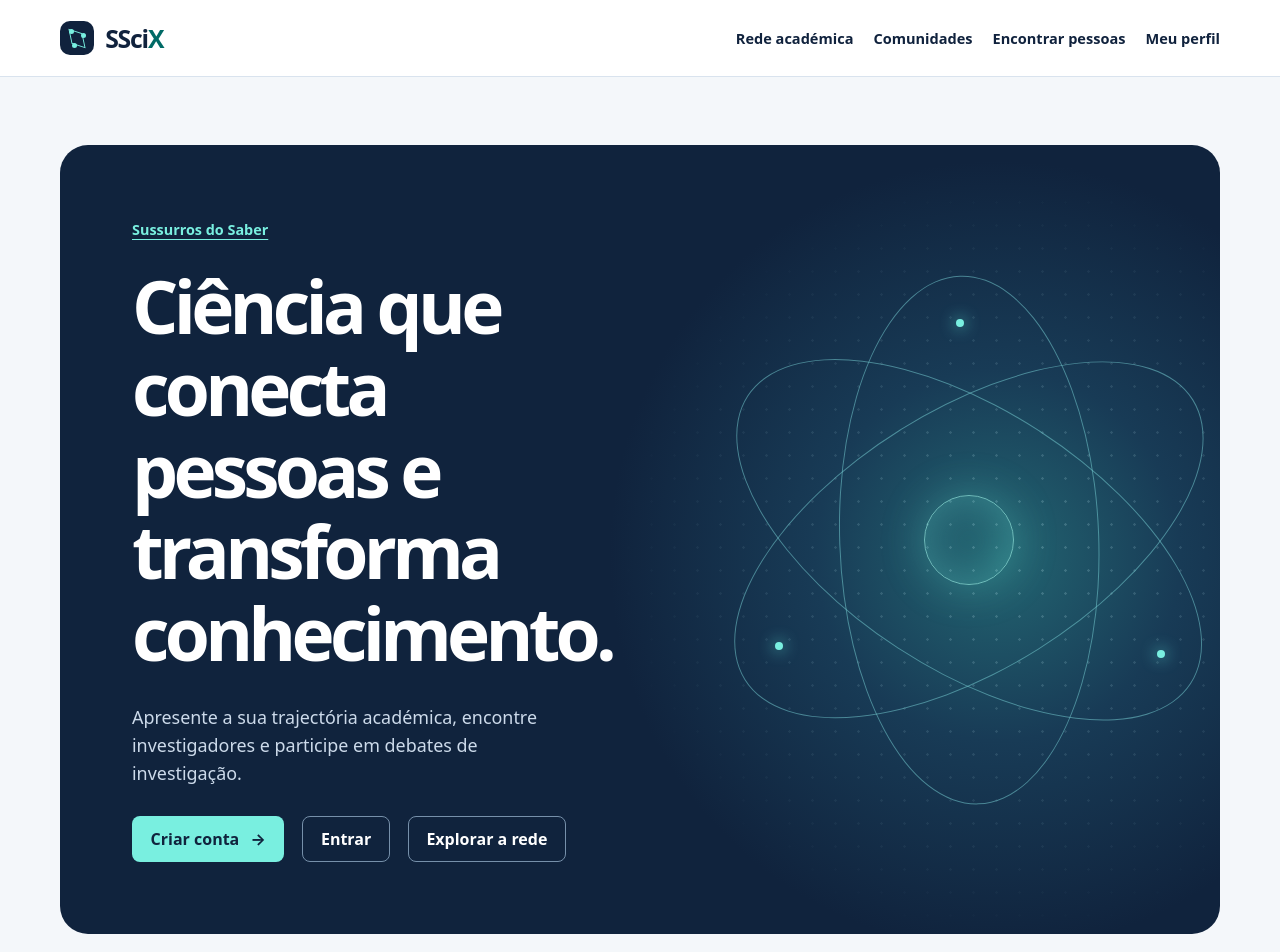
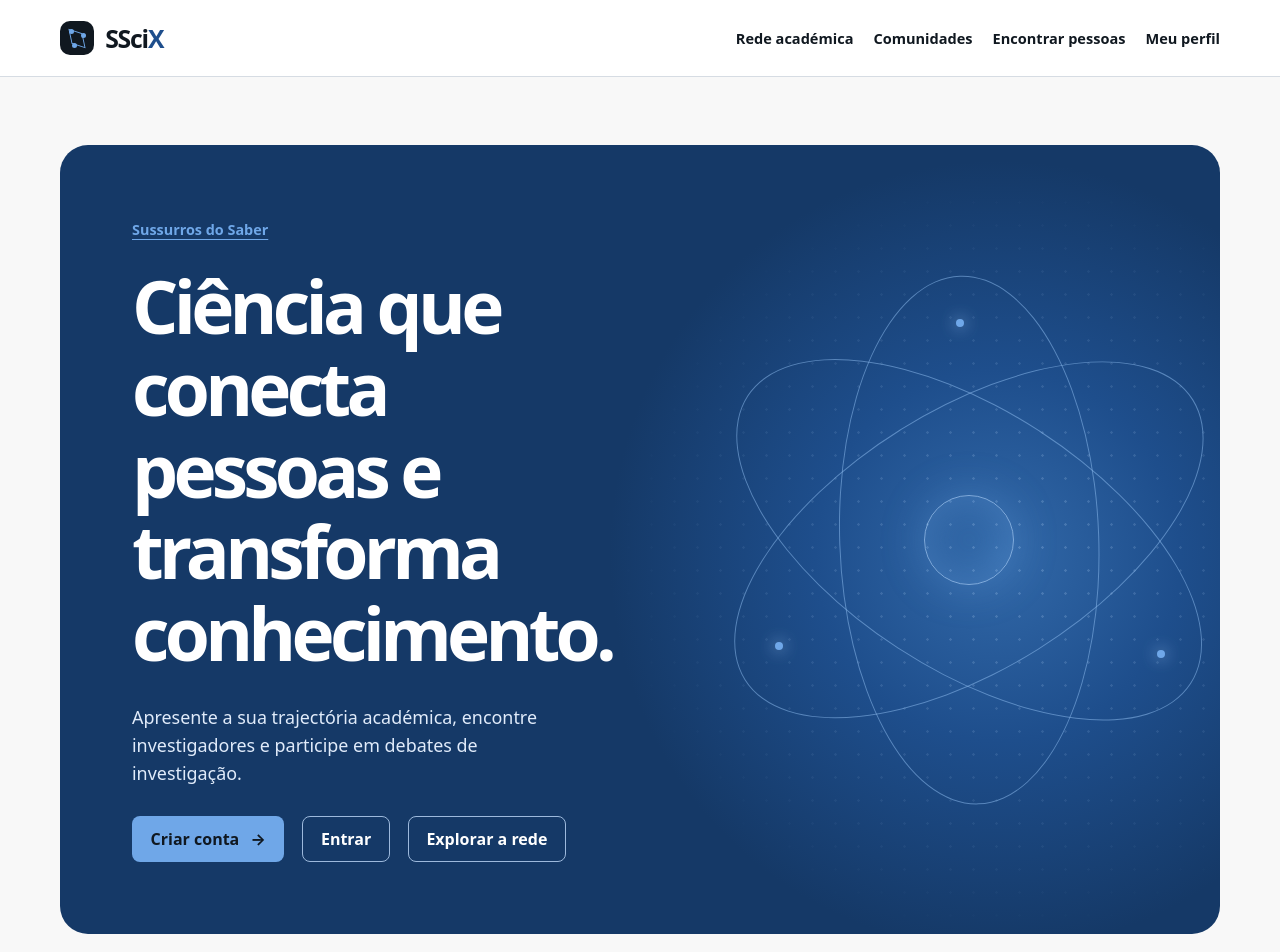
Before and after one commit to mergior-goriate/SSciX, a Next.js app in the folder web/: page / in a window 1280 px wide. Shown: the top 952 px of the page. Built offline with nearby package versions, Linux system fonts and the light colour scheme.

Commit message:
Apply the Sussurros do Saber brand palette to SSciX

```diff
--- a/web/app/styles.css
+++ b/web/app/styles.css
@@ -1,12 +1,16 @@
+/* Cores da marca Sussurros do Saber. */
 :root {
   color-scheme: light;
-  --background: #f4f7fa;
+  --background: #f8f8f8;
   --paper: #fff;
-  --ink: #10223d;
-  --muted: #4e6179;
-  --line: #d9e3ee;
-  --teal: #006a66;
-  --teal-bright: #79efe0;
+  --ink: #101820;
+  --muted: #526171;
+  --line: #d6dce3;
+  --brand: #1e4e8c;
+  --brand-deep: #153967;
+  --brand-light: #6fa7e8;
+  --brand-wash: #e8f1fc;
+  --coral: #b2352b;
 }
 * { box-sizing: border-box; }
 body {
@@ -16,8 +20,8 @@ body {
   font-family: system-ui, -apple-system, BlinkMacSystemFont, "Segoe UI", sans-serif;
   line-height: 1.55;
 }
-a { color: var(--teal); text-underline-offset: .28em; }
-a:focus-visible, button:focus-visible, summary:focus-visible { outline: 3px solid #169c92; outline-offset: 4px; }
+a { color: var(--brand); text-underline-offset: .28em; }
+a:focus-visible, button:focus-visible, summary:focus-visible { outline: 3px solid var(--brand); outline-offset: 4px; }
 h1, h2, p { margin-top: 0; }
 h1, h2 { line-height: 1.12; letter-spacing: -.04em; }
 h1 { font-size: clamp(2rem, 5vw, 3rem); margin-bottom: .42em; }
@@ -29,57 +33,57 @@ h2 { font-size: 1.45rem; margin-bottom: .8em; }
 .header-inner nav a { color: var(--ink); font-size: .91rem; font-weight: 650; text-decoration: none; }
 .header-inner nav a:hover { text-decoration: underline; }
 .wordmark { display: flex; align-items: center; gap: .7rem; font-size: 1.55rem; font-weight: 820; letter-spacing: -.05em; color: var(--ink); text-decoration: none; }
-.accent { color: var(--teal); }
+.accent { color: var(--brand); }
 .mark { width: 34px; height: 34px; border-radius: 10px; background: var(--ink); display: block; position: relative; }
-.mark i { position: absolute; display: block; width: 5px; height: 5px; background: var(--teal-bright); border-radius: 50%; }
+.mark i { position: absolute; display: block; width: 5px; height: 5px; background: var(--brand-light); border-radius: 50%; }
 .mark i:nth-child(1) { top: 8px; left: 9px; }
 .mark i:nth-child(2) { top: 12px; right: 8px; }
 .mark i:nth-child(3) { bottom: 7px; left: 12px; }
-.mark::after { position: absolute; inset: 10px 10px 9px 10px; content: ""; border: 1px solid var(--teal-bright); transform: skew(12deg, 18deg); }
+.mark::after { position: absolute; inset: 10px 10px 9px 10px; content: ""; border: 1px solid var(--brand-light); transform: skew(12deg, 18deg); }
 .site-footer { margin-top: 40px; padding: 22px 0 32px; border-top: 1px solid var(--line); display: flex; flex-wrap: wrap; justify-content: space-between; gap: .65rem 2rem; font-size: .85rem; color: var(--muted); }
 .landing { padding-top: clamp(26px, 6vw, 68px); }
 .hero {
   min-height: 520px; display: grid; align-items: center; grid-template-columns: 1.25fr 1fr;
-  position: relative; isolation: isolate; overflow: hidden; background: #10233d;
+  position: relative; isolation: isolate; overflow: hidden; background: var(--brand-deep);
   color: #fff; border-radius: 28px;
 }
 .hero-copy { padding: clamp(28px, 6vw, 72px); z-index: 1; }
-.parent-brand { color: var(--teal-bright); font-size: .9rem; font-weight: 670; display: inline-block; margin-bottom: 24px; }
+.parent-brand { color: var(--brand-light); font-size: .9rem; font-weight: 670; display: inline-block; margin-bottom: 24px; }
 .hero h1 { max-width: 13ch; font-size: clamp(2.5rem, 5.7vw, 4.8rem); letter-spacing: -.065em; }
-.hero p { max-width: 41ch; color: #ccdaea; font-size: clamp(1rem, 2vw, 1.12rem); margin-bottom: 28px; }
+.hero p { max-width: 41ch; color: #e0ebfa; font-size: clamp(1rem, 2vw, 1.12rem); margin-bottom: 28px; }
 .hero-actions, .profile-actions { display: flex; flex-wrap: wrap; gap: 12px 18px; align-items: center; }
 .primary, .secondary, .danger {
   display: inline-flex; gap: .7em; align-items: center; justify-content: center; width: fit-content;
   min-height: 44px; border-radius: 8px; border: 1px solid transparent; padding: .62em 1.1em;
   font: inherit; font-weight: 700; text-decoration: none; cursor: pointer; transition: background-color .15s;
 }
-.primary { background: #076c67; color: white; }
-.primary:hover { background: #075551; }
-.secondary { background: var(--paper); color: var(--ink); border-color: #becddb; }
-.secondary:hover { background: #eaf1f7; }
-.hero .primary { background: var(--teal-bright); color: #10233d; }
-.hero .primary:hover { background: #b4fff6; }
-.hero .secondary { background: transparent; border-color: #7690aa; color: white; }
-.hero .secondary:hover { background: #293f5a; }
-.danger { background: #a12a3b; color: white; }
-.danger:hover { background: #7e1c2a; }
+.primary { background: var(--brand); color: white; }
+.primary:hover { background: var(--brand-deep); }
+.secondary { background: var(--paper); color: var(--ink); border-color: #b9c7d8; }
+.secondary:hover { background: var(--brand-wash); }
+.hero .primary { background: var(--brand-light); color: var(--ink); }
+.hero .primary:hover { background: #a5cbf5; }
+.hero .secondary { background: transparent; border-color: #9db9dc; color: white; }
+.hero .secondary:hover { background: #244d81; }
+.danger { background: var(--coral); color: white; }
+.danger:hover { background: #8a2b24; }
 button:disabled { opacity: .62; cursor: default; }
 .atlas {
   position: absolute; right: -6%; inset-block: 0; width: 60%;
-  background: radial-gradient(ellipse at 58% 52%, #236672 0%, #183b56 32%, transparent 68%);
+  background: radial-gradient(ellipse at 58% 52%, #3269a9 0%, #1e4e8c 32%, transparent 68%);
   pointer-events: none;
 }
 .atlas::before {
   content: ""; position: absolute; inset: 0; opacity: .25;
-  background: radial-gradient(circle, #b3dce6 1px, transparent 1.5px) 0 0 / 23px 23px;
+  background: radial-gradient(circle, #b5d3f5 1px, transparent 1.5px) 0 0 / 23px 23px;
   mask-image: radial-gradient(ellipse at 60% 52%, black, transparent 67%);
 }
-.orbit { position: absolute; left: 54%; top: 50%; width: 76%; height: 33%; border: 1px solid #7ad2d784; border-radius: 50%; }
+.orbit { position: absolute; left: 54%; top: 50%; width: 76%; height: 33%; border: 1px solid #91bff284; border-radius: 50%; }
 .orbit-one { transform: translate(-50%, -50%) rotate(-32deg); }
 .orbit-two { transform: translate(-50%, -50%) rotate(33deg); }
 .orbit-three { transform: translate(-50%, -50%) rotate(88deg); }
-.orbit-core { position: absolute; left: 54%; top: 50%; width: 90px; height: 90px; transform: translate(-50%, -50%); border-radius: 50%; border: 1px solid #93e9dfb0; box-shadow: 0 0 45px #6ae5d744, inset 0 0 45px #6ae5d755; }
-.star { position: absolute; width: 8px; height: 8px; border-radius: 50%; background: var(--teal-bright); box-shadow: 0 0 16px #6affed; }
+.orbit-core { position: absolute; left: 54%; top: 50%; width: 90px; height: 90px; transform: translate(-50%, -50%); border-radius: 50%; border: 1px solid #a5cbf5b0; box-shadow: 0 0 45px #6fa7e844, inset 0 0 45px #6fa7e855; }
+.star { position: absolute; width: 8px; height: 8px; border-radius: 50%; background: var(--brand-light); box-shadow: 0 0 16px #a5cbf5; }
 .star-one { left: 26%; top: 63%; }
 .star-two { left: 81%; top: 64%; }
 .star-three { left: 52%; top: 22%; }
@@ -92,27 +96,27 @@ button:disabled { opacity: .62; cursor: default; }
 label { display: grid; gap: 5px; min-width: 0; font-size: .92rem; font-weight: 660; }
 small { font-size: .81rem; font-weight: 450; }
 input, textarea, select {
-  width: 100%; min-height: 44px; padding: 9px 11px; border: 1px solid #aebdce; border-radius: 7px;
+  width: 100%; min-height: 44px; padding: 9px 11px; border: 1px solid #aebed1; border-radius: 7px;
   color: var(--ink); background: var(--paper); font: inherit; font-size: 1rem; font-weight: 450;
 }
-input:focus, select:focus, textarea:focus { outline: 2px solid #169c92; outline-offset: 1px; }
-input::placeholder { color: #5c6b7d; }
+input:focus, select:focus, textarea:focus { outline: 2px solid var(--brand); outline-offset: 1px; }
+input::placeholder { color: var(--muted); }
 textarea { resize: vertical; }
 .check { display: flex; align-items: flex-start; gap: 10px; font-weight: 450; }
-.check input { width: 17px; min-height: 17px; flex-shrink: 0; margin: .18em 0 0; accent-color: var(--teal); }
+.check input { width: 17px; min-height: 17px; flex-shrink: 0; margin: .18em 0 0; accent-color: var(--brand); }
 .auth-links { display: flex; flex-wrap: wrap; gap: 10px 22px; margin-top: 24px; font-size: .9rem; }
-.notice { margin: 14px 0 0; padding: .7em .9em; border-radius: 7px; color: #064c48; background: #e6f7f4; }
-.notice.error { color: #812134; background: #fcebee; }
+.notice { margin: 14px 0 0; padding: .7em .9em; border-radius: 7px; color: var(--brand-deep); background: var(--brand-wash); }
+.notice.error { color: #8a2b24; background: #faecea; }
 .profile-heading { display: flex; flex-wrap: wrap; justify-content: space-between; align-items: flex-start; gap: 10px 20px; }
 .profile-grid { display: grid; grid-template-columns: minmax(0, 1fr) minmax(250px, .39fr); gap: 18px; align-items: start; }
 .field-grid { display: grid; grid-template-columns: repeat(2, minmax(0, 1fr)); gap: 16px; }
 .account-panel { padding: clamp(20px, 3vw, 30px); }
-summary { cursor: pointer; color: #8b2034; font-weight: 650; }
+summary { cursor: pointer; color: #8a2b24; font-weight: 650; }
 .public-profile { max-width: 760px; margin-inline: auto; overflow-wrap: anywhere; }
 .public-heading { display: flex; align-items: center; gap: 1rem; margin-bottom: 24px; }
 .public-heading h1 { margin: 0; }
 .public-heading p { margin: .15em 0 0; }
-.initials { flex: 0 0 58px; aspect-ratio: 1; display: grid; place-items: center; border-radius: 50%; background: #d8f4ef; color: var(--teal); font-size: 1.3rem; font-weight: 770; text-transform: uppercase; }
+.initials { flex: 0 0 58px; aspect-ratio: 1; display: grid; place-items: center; border-radius: 50%; background: var(--brand-wash); color: var(--brand); font-size: 1.3rem; font-weight: 770; text-transform: uppercase; }
 .biography { white-space: pre-wrap; }
 dl > div { display: grid; grid-template-columns: minmax(130px, .4fr) 1fr; gap: 16px; border-top: 1px solid var(--line); padding-block: 12px; }
 dt { font-weight: 660; }
@@ -140,25 +144,24 @@ dd { margin: 0; }
 .network-stack h2 { margin-bottom: .25rem; }
 .network-post header { display: flex; justify-content: space-between; flex-wrap: wrap; gap: .5rem; margin-bottom: .8rem; }
 .network-post p { margin-top: .65rem; overflow-wrap: anywhere; }
-.network-stack button[aria-pressed="true"] { background: #daeee9; border-color: var(--teal); }
+.network-stack button[aria-pressed="true"] { background: var(--brand-wash); border-color: var(--brand); }
 
-body:has(.feed-shell) { background: #f2f6f4; }
 body:has(.feed-shell) .header-inner { min-height: 60px; }
 .feed-shell { padding-top: clamp(14px, 2vw, 26px); }
 .feed-masthead {
   display: flex;
   align-items: center;
   min-height: 40px;
-  border-bottom: 1px solid #cbdcd5;
+  border-bottom: 1px solid var(--line);
   margin-bottom: .85rem;
   padding-bottom: .55rem;
 }
 .feed-masthead h1 { margin: 0; font-size: clamp(1.4rem, 2.25vw, 1.9rem); letter-spacing: -.035em; }
 .feed-grid { display: grid; grid-template-columns: minmax(0, 1fr) minmax(240px, .44fr); gap: 1.2rem; }
-.feed-grid .panel { padding: clamp(13px, 1.7vw, 20px); border-radius: 12px; border-color: #d5e2dc; }
+.feed-grid .panel { padding: clamp(13px, 1.7vw, 20px); border-radius: 12px; border-color: var(--line); }
 .feed-grid .network-stack { gap: .65rem; }
 .feed-grid .network-composer { margin-top: 0; gap: .55rem; }
-.feed-grid .network-composer textarea { min-height: 68px; height: 68px; background: #f7faf8; }
+.feed-grid .network-composer textarea { min-height: 68px; height: 68px; background: #f7faff; }
 .feed-grid .network-composer button { justify-self: end; min-height: 36px; padding: .32em .9em; font-size: .9rem; }
 .feed-grid .network-composer .notice { margin-top: 0; }
 .feed-discovery h2 { font-size: 1.08rem; margin-bottom: .55rem; letter-spacing: -.015em; }
@@ -168,7 +171,7 @@ body:has(.feed-shell) .header-inner { min-height: 60px; }
 .feed-researchers li { display: flex; align-items: center; gap: .62rem; padding: .65rem 0; border-bottom: 1px solid var(--line); overflow-wrap: anywhere; }
 .feed-researchers small { display: block; }
 .feed-author { display: flex; align-items: center; gap: .65rem; overflow-wrap: anywhere; }
-.feed-initials { flex: 0 0 auto; display: grid; place-items: center; border-radius: .65rem; width: 2.4rem; height: 2.4rem; background: #def0e8; color: #18483c; font-weight: 750; }
+.feed-initials { flex: 0 0 auto; display: grid; place-items: center; border-radius: .65rem; width: 2.4rem; height: 2.4rem; background: var(--brand-wash); color: var(--brand-deep); font-weight: 750; }
 .feed-filters { display: flex; flex-wrap: wrap; gap: .55rem; }
 .feed-filters .secondary { border-radius: 2rem; min-height: 36px; padding: .32em .85em; font-size: .87rem; }
 @media (max-width: 740px) {
```
